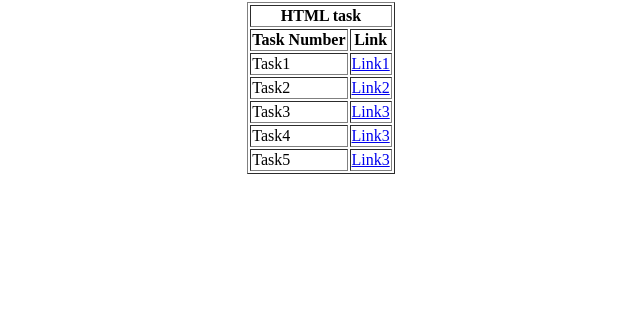
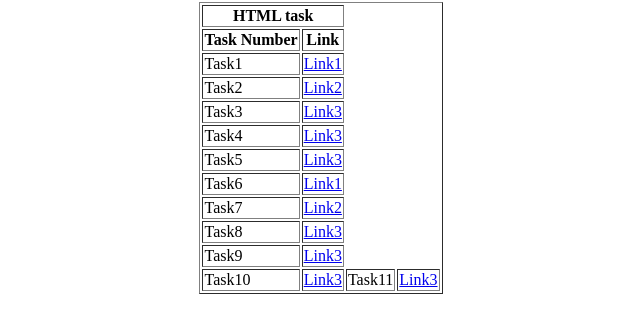
Before and after one commit to Godfathxx/VIT_Internship_Task, a plain HTML site: page index.html in a window 1280 px wide. Shown: the part 78-408 px from the top of the page, without its empty margins (319-959 px from the left). Drawn offline with Linux system fonts and the light colour scheme.

Commit message:
Update index.html

```diff
--- a/index.html
+++ b/index.html
@@ -31,12 +31,32 @@
             </tr>
             <tr>
                 <td>Task4</td>
-                <td><a href="./Task3.html">Link3</a></td>
+                <td><a href="./Task4.html">Link3</a></td>
             </tr>
             <tr>
                 <td>Task5</td>
-                <td><a href="./Task3.html">Link3</a></td>
+                <td><a href="./Task5.html">Link3</a></td>
             </tr>
+            <td>Task6</td>
+                <td><a href="./Task6.html">Link1</a></td>
+            </tr>
+            <tr>
+                <td>Task7</td>
+                <td><a href="./Task7.html">Link2</a></td>
+            </tr>
+            <tr>
+                <td>Task8</td>
+                <td><a href="./Task8.html">Link3</a></td>
+            </tr>
+            <tr>
+                <td>Task9</td>
+                <td><a href="./Task9.html">Link3</a></td>
+            </tr>
+            <tr>
+                <td>Task10</td>
+                <td><a href="./Task10.html">Link3</a></td>
+                <td>Task11</td>
+                <td><a href="./Task11.html">Link3</a></td>
         </table>
     </center>
 </body>
```
